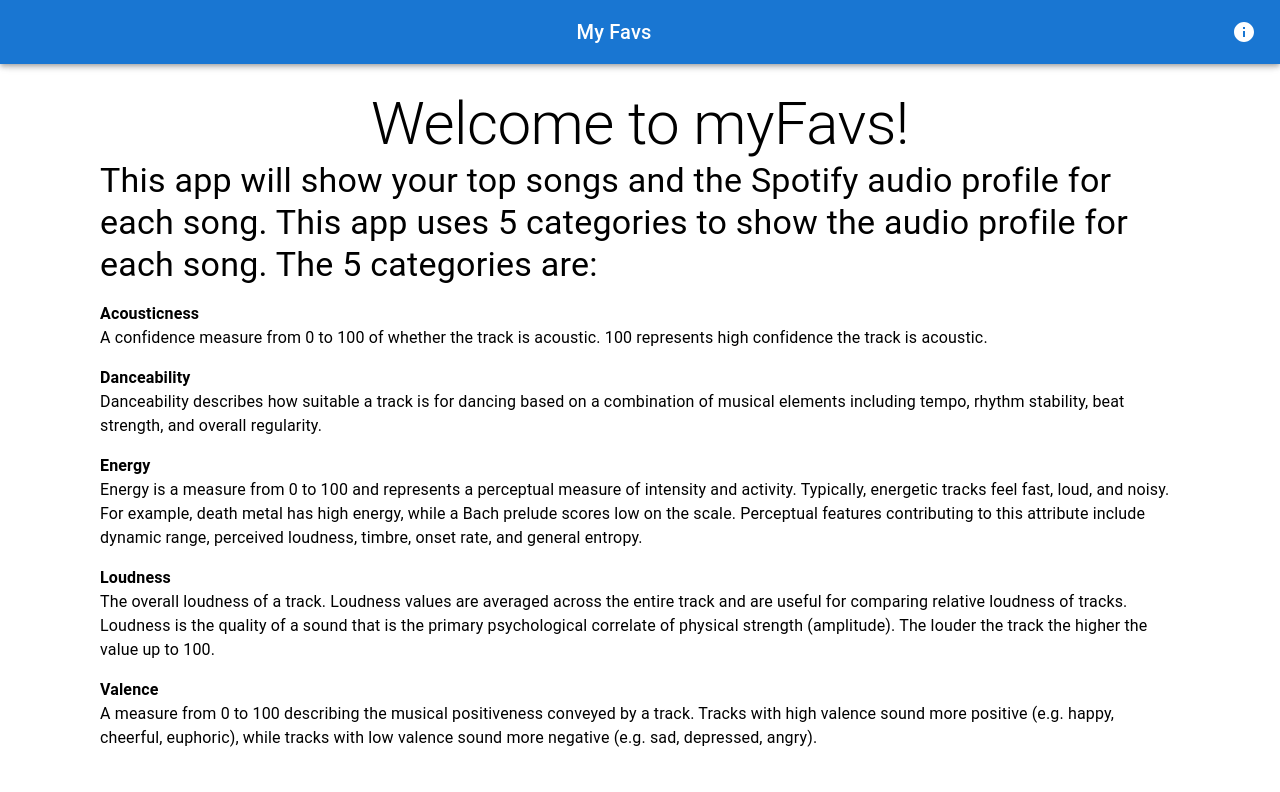
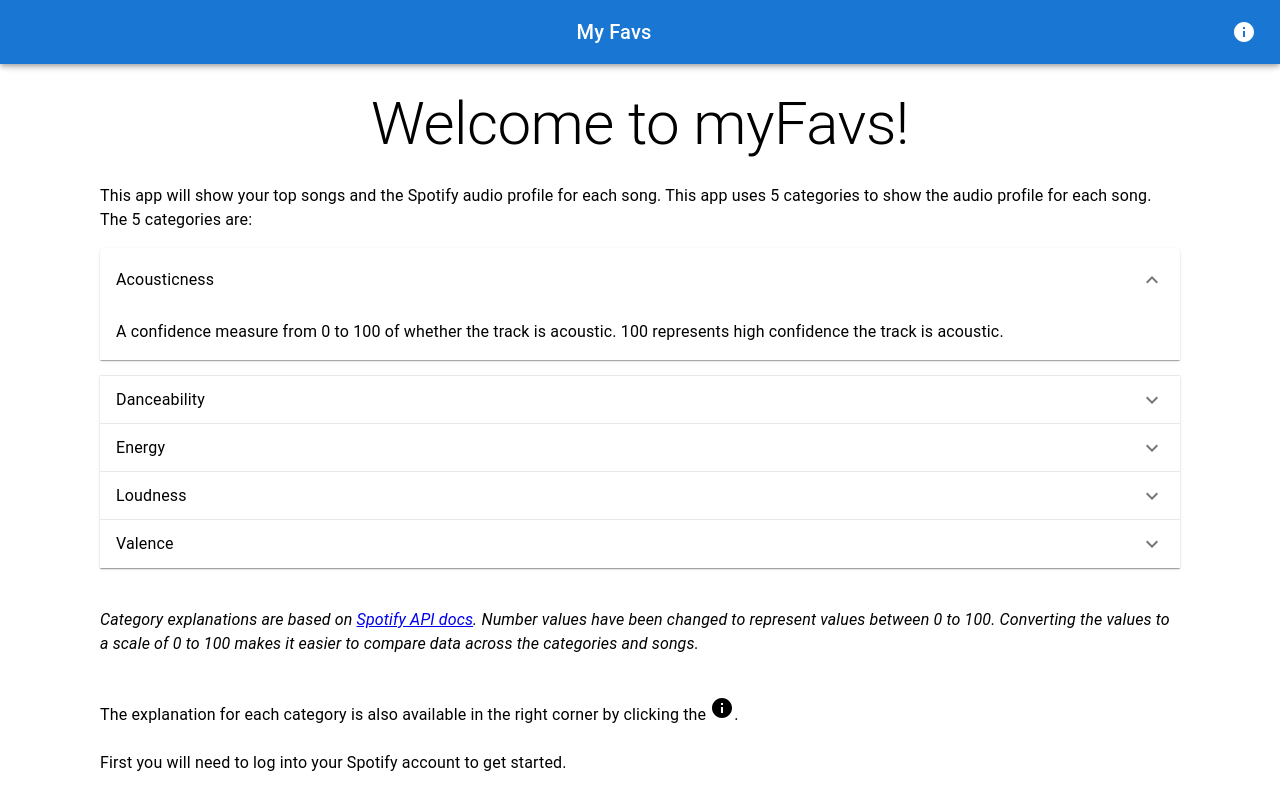
Before and after one commit to matt-harrell/song-profiler, a React (Create React App) app: page / in a window 1280 px wide. Shown: the top 792 px of the page. Built offline with nearby package versions, Linux system fonts and the light colour scheme; no server answers.

Commit message:
add it to logged out screen

```diff
--- a/src/components/LoggedOutScreen.tsx
+++ b/src/components/LoggedOutScreen.tsx
@@ -1,6 +1,7 @@
 import { Box, Typography } from "@mui/material"
 import LoginButton from "./LoginButton/LoginButton";
 import InfoIcon from '@mui/icons-material/Info';
+import CategoryAccordion from "./CategoryAccordion/CategoryAccordion";
 
 const LoggedOutScreen = () => {
     return(
@@ -8,44 +9,12 @@
             <Typography variant="h2" component='h2' sx={{textAlign:'center'}}>
                 Welcome to myFavs!
             </Typography>
-            <Typography variant="h4" component='p'>
+            <Typography component='p' sx={{marginTop:3,marginBottom:2}}>
                 This app will show your top songs and the Spotify audio profile for each song.
                 This app uses 5 categories to show the audio profile for each song. The 5 categories are:
             </Typography>
-            <Typography sx={{ marginTop: 2, fontWeight: 'bold' }} variant="body1" component='h3'>
-                Acousticness
-            </Typography>
-            <Typography>
-                A confidence measure from 0  to 100 of whether the track is acoustic. 100 represents high confidence the track is acoustic.
-            </Typography>
 
-            <Typography sx={{ marginTop: 2, fontWeight: 'bold' }} variant="body1" component='h3'>
-                Danceability
-            </Typography>
-            <Typography>
-                Danceability describes how suitable a track is for dancing based on a combination of musical elements including tempo, rhythm stability, beat strength, and overall regularity.
-            </Typography>
-
-            <Typography sx={{ marginTop: 2, fontWeight: 'bold' }} variant="body1" component='h3'>
-                Energy
-            </Typography>
-            <Typography>
-                Energy is a measure from 0 to 100 and represents a perceptual measure of intensity and activity. Typically, energetic tracks feel fast, loud, and noisy. For example, death metal has high energy, while a Bach prelude scores low on the scale. Perceptual features contributing to this attribute include dynamic range, perceived loudness, timbre, onset rate, and general entropy.
-            </Typography>
-
-            <Typography sx={{ marginTop: 2, fontWeight: 'bold' }} variant="body1" component='h3'>
-                Loudness
-            </Typography>
-            <Typography>
-                The overall loudness of a track. Loudness values are averaged across the entire track and are useful for comparing relative loudness of tracks. Loudness is the quality of a sound that is the primary psychological correlate of physical strength (amplitude). The louder the track the higher the value up to 100.
-            </Typography>
-
-            <Typography sx={{ marginTop: 2, fontWeight: 'bold' }} variant="body1" component='h3'>
-                Valence
-            </Typography>
-            <Typography>
-                A measure from 0 to 100 describing the musical positiveness conveyed by a track. Tracks with high valence sound more positive (e.g. happy, cheerful, euphoric), while tracks with low valence sound more negative (e.g. sad, depressed, angry).
-            </Typography>
+            <CategoryAccordion/>
 
             <Typography sx={{ fontStyle: 'italic', marginY: 5 }}>
                 Category explanations are based on <a href="https://developer.spotify.com/documentation/web-api/reference/#/operations/get-audio-features" target="_blank" rel="noopener noreferrer">Spotify API docs</a>. Number values have been changed to represent
```
